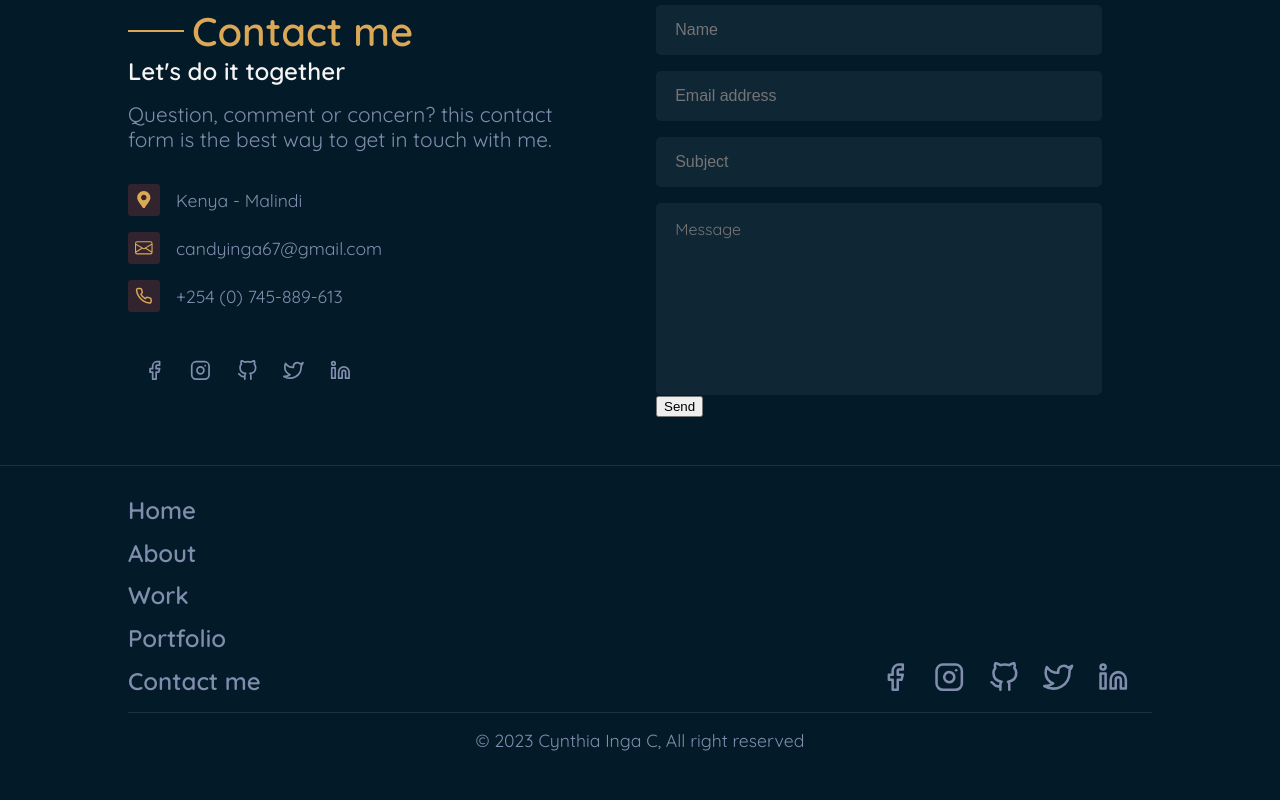
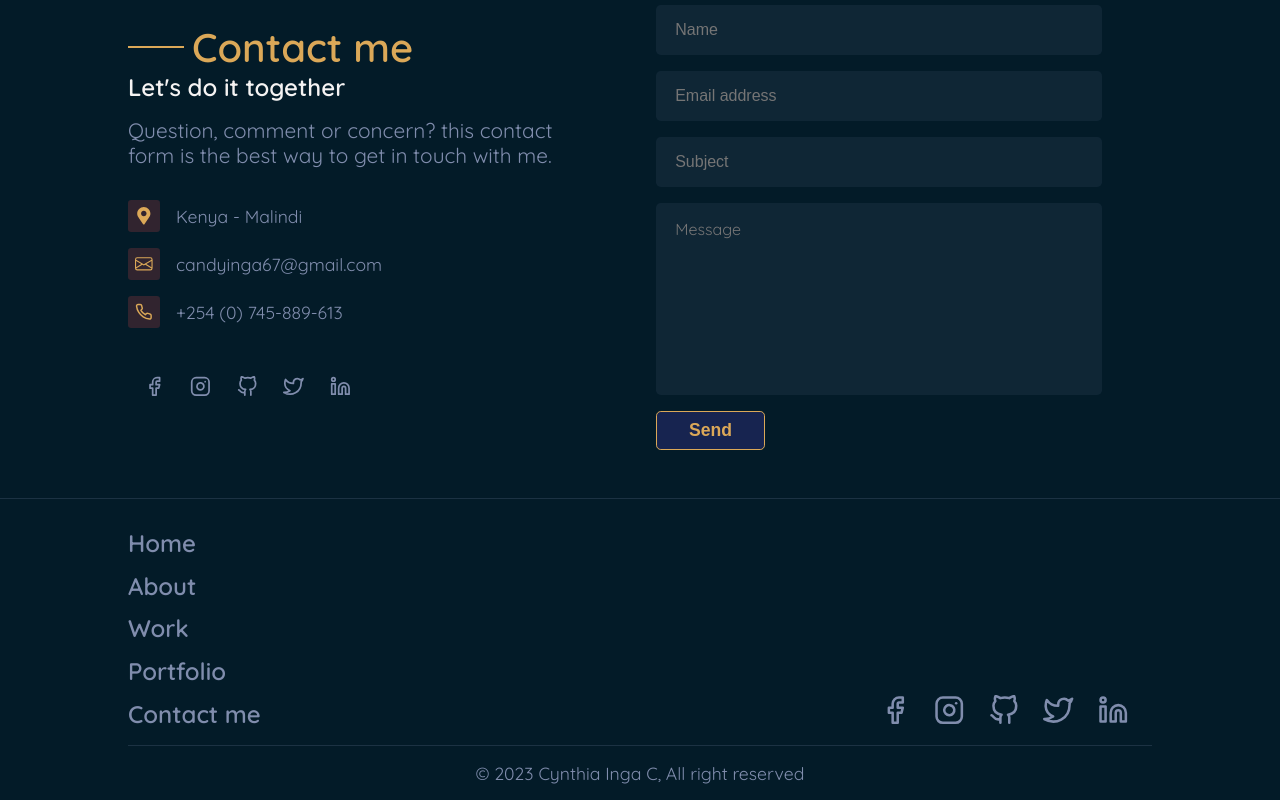
Before and after one commit to cynthiainga/portfolio, a React (Create React App) app: page / in a window 1280 px wide. Shown: the part 3292-4092 px from the top of the page. Before the commit the page ends 4059 px from the top, so only its background shows below. Built offline with nearby package versions, Linux system fonts and the light colour scheme; no server answers.

Commit message:
Change pure functions to arrow functions

```diff
--- a/src/assets/CSS/common.css
+++ b/src/assets/CSS/common.css
@@ -276,7 +276,7 @@
   resize: none;
 }
 
-.submit-bnt {
+.submit-btn {
   padding: 0.5rem 2rem;
   margin-top: 1rem;
   background-color: #172450;
--- a/src/components/About.js
+++ b/src/components/About.js
@@ -6,8 +6,7 @@ import { Link } from 'react-scroll';
 import project from '../assets/images/Capstone1.png';
 import resume from '../assets/My resume.pdf';
 
-export default function About() {
-  return (
+const About = () => (
   <div className="about-main-container" id="about" name="about">
     <div className="right-container">
       <div className="title-container" data-aos="fade-up">
@@ -561,4 +560,5 @@ export default function About() {
     </div>
   </div>
 );
-}
+
+export default About;
--- a/src/components/Contact.js
+++ b/src/components/Contact.js
@@ -15,7 +15,7 @@ import Input from './common/Input';
 import SubmitBtn from './common/SubmitBtn';
 import Texterea from './common/Texterea';
 
-export default function Contact() {
+const Contact = () => {
   const [state, handleSubmit] = useForm('mnqwneyz');
 
   const Message = () => (
@@ -293,10 +293,12 @@ export default function Contact() {
               name="message"
               errors={state.errors}
             />
-            <SubmitBtn message="Send" />
+            <SubmitBtn message="Send" className="submit-bnt" />
           </form>
         </div>
       </div>
     </div>
   );
-}
+};
+
+export default Contact;
--- a/src/components/Home.js
+++ b/src/components/Home.js
@@ -14,8 +14,7 @@ import { Link } from 'react-scroll';
 import candy from '../assets/images/Cynthia-Inga.jpg';
 import resume from '../assets/My resume.pdf';
 
-export default function Home() {
-  return (
+const Home = () => (
   <div className="home-page-container" name="home">
     <div className="media-links" data-aos="fade-up-left">
       <ul>
@@ -589,4 +588,5 @@ export default function Home() {
     </div>
   </div>
 );
-}
+
+export default Home;
--- a/src/components/Work.js
+++ b/src/components/Work.js
@@ -1,8 +1,7 @@
 import React from 'react';
 import web from '../assets/images/web.jpeg';
 
-export default function Work() {
-  return (
+const Work = () => (
   <div className="work-main-container" id="work" name="work">
     <div className="left-area-container" data-aos="fade-right">
       <div className="mobile-website">
@@ -105,4 +104,5 @@ export default function Work() {
     </div>
   </div>
 );
-}
+
+export default Work;
```
Also changed, not shown: src/components/Footer.js (+3 -4 lines). Lines whose indentation alone changed are shown as unchanged.
